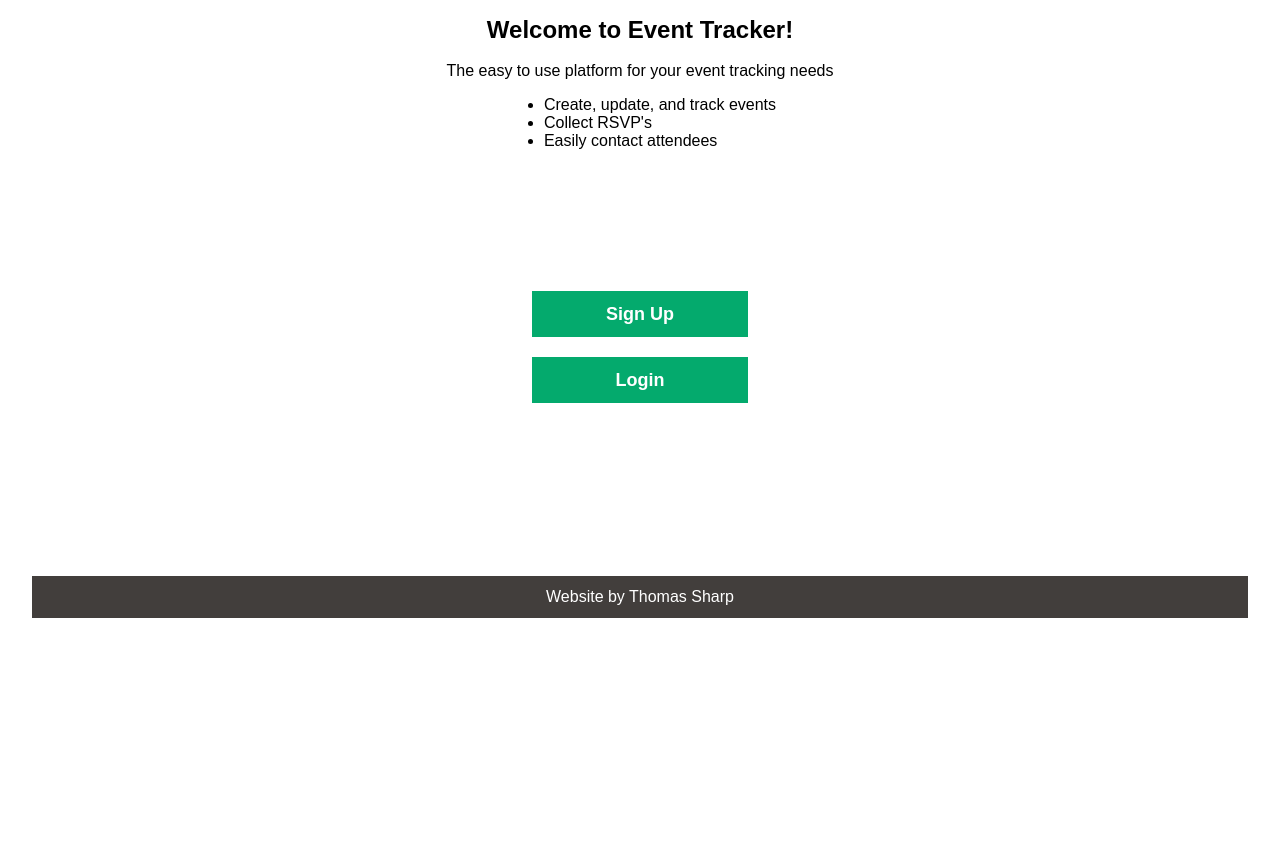
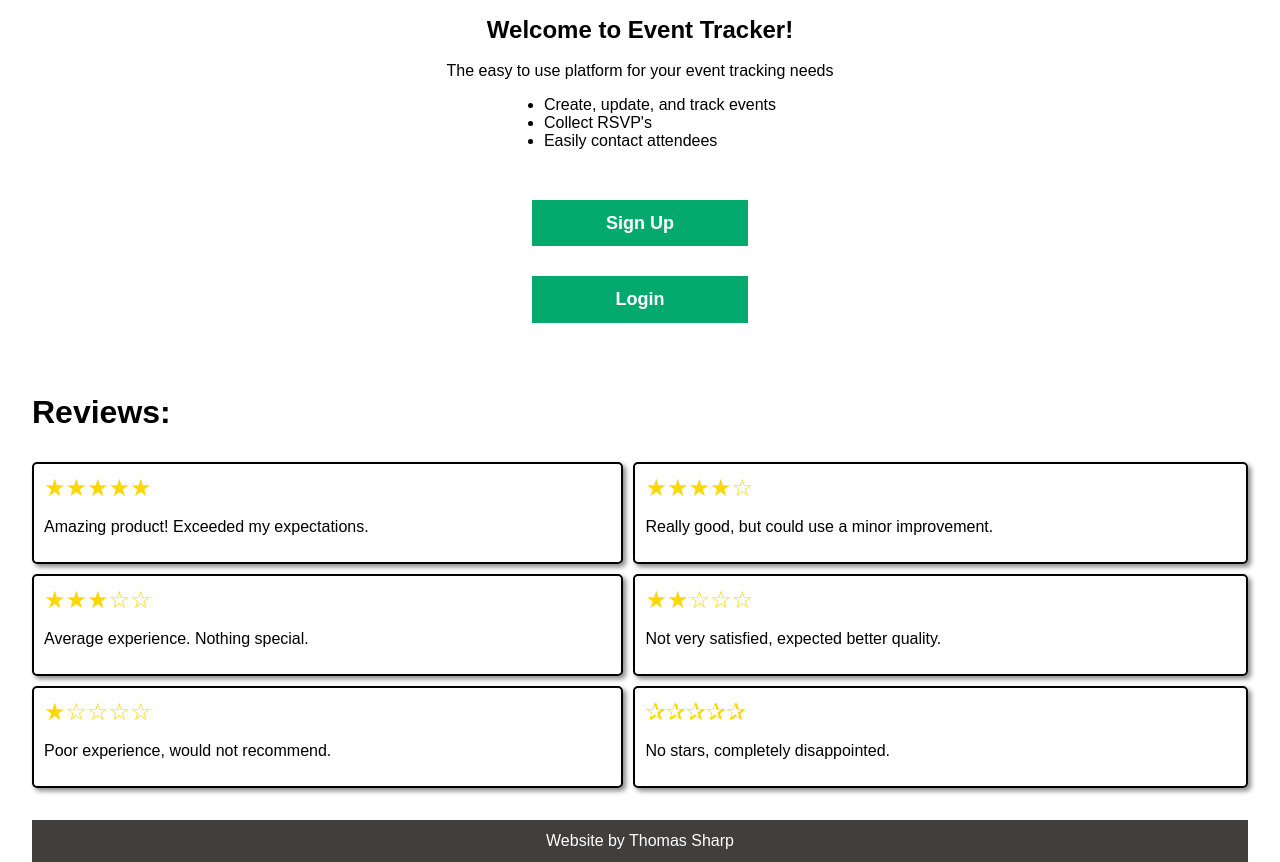
Before and after one commit to looking-sharp/Event_Tracker_Microservice, a Flask app: page / in a window 1280 px wide. Shown: the part 166-1028 px from the top of the page. Before the commit the page ends 784 px from the top, so only its background shows below. Run offline with Flask 3, Linux system fonts and the light colour scheme.

Commit message:
Started adding reviews layout

```diff
--- a/Server/server.py
+++ b/Server/server.py
@@ -41,7 +41,7 @@ CORS(app, resources={
     }
 })
 
-def _get_user_validity() -> bool:
+def _get_user_validity() -> tuple:
     """ Function to check if the current user token is valid
         - Uses User Auth Mcroservice
 
@@ -49,12 +49,12 @@ def _get_user_validity() -> bool:
             if the user's token is valid
     """
     if TOKEN == "":
-        return False
+        return False, None
     headers = { "Authorization": f"Bearer {TOKEN}" }
     response = requests.get(f"{USER_URL}/auth/verify", headers=headers)
     if(response.status_code != 200):
-        return False
-    return True
+        return False, None
+    return True, response.json()
 
 def _parse_date(date_str: str) -> datetime.date:
     """Convert 'YYYY-MM-DD' string to date object."""
@@ -228,15 +228,9 @@ def user_page(user_id):
     """ Brings a user to their dashboard and makes sure all
         their events are loaded in
     """
-    if TOKEN == "":
+    valid, data = _get_user_validity()
+    if not valid:
         return redirect(url_for("index"))
-    headers = { "Authorization": f"Bearer {TOKEN}" }
-    response = requests.get(f"{USER_URL}/auth/verify", headers=headers)
-
-    if(response.status_code != 200):
-        return redirect(url_for("login"))
-
-    data = response.json();
 
     with get_db() as db:
         events = db.execute(
@@ -264,7 +258,8 @@ def create_event(user_id):
     """ Brings uses to the create event form is GET, and adds
         the event based on the form information if POST to db
     """
-    if not _get_user_validity():
+    valid, _ = _get_user_validity()
+    if not valid:
         return redirect(url_for("index"))
 
     if request.method == "POST":
@@ -347,7 +342,8 @@ def delete_event_logic(event_id, user_id):
 @app.route("/delete_event/<event_id>/<user_id>", methods=["POST"])
 def delete_event(event_id, user_id):
     """ Route to delete an event """
-    if not _get_user_validity():
+    valid, _ = _get_user_validity()
+    if not valid:
         return redirect(url_for("index"))
     message, status = delete_event_logic(event_id, user_id)
     return render_template("resultInfo.html", Title="Deleted Event", Header="Delete Event Results", Status=status, Details=message, user_id=user_id)
@@ -359,15 +355,9 @@ def delete_account(user_id):
         - Uses User Auth Microservice
         - Uses Email Microservice
     """
-    if TOKEN == "":
+    valid, data = _get_user_validity()
+    if not valid:
         return redirect(url_for("index"))
-    headers = { "Authorization": f"Bearer {TOKEN}" }
-    response = requests.get(f"{USER_URL}/auth/verify", headers=headers)
-
-    if(response.status_code != 200):
-        return redirect(url_for("index"))
-
-    data = response.json();
     email = data["user"]["email"]
 
     email_handler.send_goodbye_email(email)
@@ -387,7 +377,8 @@ def update_event(user_id, event_id):
     """ Brings uses to the update event form is GET, and updates
         the event based on the form information if POST to db
     """
-    if not _get_user_validity():
+    valid, _ = _get_user_validity()
+    if not valid:
         return redirect(url_for("index"))
 
     if request.method == "POST":
@@ -493,15 +484,9 @@ def email_attendees():
         and sends the email to listed recipients if post
         - Uses Email Microservice
     """
-    if TOKEN == "":
+    valid, data = _get_user_validity()
+    if not valid:
         return redirect(url_for("index"))
-    headers = { "Authorization": f"Bearer {TOKEN}" }
-    response = requests.get(f"{USER_URL}/auth/verify", headers=headers)
-
-    if(response.status_code != 200):
-        return redirect(url_for("login"))
-
-    data = response.json();
     user_id = request.args.get("uid")
 
     if request.method == "POST":
@@ -544,15 +529,9 @@ def email_submissions(user_id, event_id):
         - Uses Email Microservice
         - Uses Event Check In Microservice
     """
-    if TOKEN == "":
+    valid, data = _get_user_validity()
+    if not valid:
         return redirect(url_for("index"))
-    headers = { "Authorization": f"Bearer {TOKEN}" }
-    response = requests.get(f"{USER_URL}/auth/verify", headers=headers)
-
-    if(response.status_code != 200):
-        return redirect(url_for("login"))
-
-    data = response.json();
     with get_db() as db:
         e = db.query(EventLog).filter_by(id=event_id).first()
         if not e:
@@ -570,7 +549,8 @@ def create_form(user_id, event_id):
         the fields to create a check in form if POST
         - Uses Event Check In Microservice
     """
-    if not _get_user_validity():
+    valid, _ = _get_user_validity()
+    if not valid:
         return redirect(url_for("index"))
     with get_db() as db:
         e = db.query(EventLog).filter_by(id=event_id).first()
--- a/Server/static/styles/mainPage.css
+++ b/Server/static/styles/mainPage.css
@@ -1,8 +1,9 @@
 
 .homepage-links {
-  display: contents;
-  gap: 20px;
+  display: flex;
+  gap: 10px;
   flex-direction: column;
+  margin: 50px 0;
 }
 
 .homepage-links form button {
@@ -35,3 +36,25 @@
 .drop-button {
   font-size: large;
 }
+
+.reviews {
+  display: grid;
+  grid-template-columns: auto auto;
+  gap: 10px;
+}
+
+.reviews h1 {
+  grid-column: span 2;
+}
+
+.review {
+  border: solid 2px black;
+  padding: 10px;
+  border-radius: 5px;
+  box-shadow: 3px 3px 5px #888;
+}
+
+.stars {
+  font-size: x-large;
+  color: gold;
+}
--- a/Server/templates/index.html
+++ b/Server/templates/index.html
@@ -35,6 +35,38 @@
       <button type="submit" class="drop-button">Login</button>
     </form>
   </div>
+  <div class="reviews">
+    <h1>Reviews:</h1>
+    <div class="review">
+      <span class="stars">★★★★★</span>
+      <p class="comment">Amazing product! Exceeded my expectations.</p>
+    </div>
+
+    <div class="review">
+      <span class="stars">★★★★☆</span>
+      <p class="comment">Really good, but could use a minor improvement.</p>
+    </div>
+
+    <div class="review">
+      <span class="stars">★★★☆☆</span>
+      <p class="comment">Average experience. Nothing special.</p>
+    </div>
+
+    <div class="review">
+      <span class="stars">★★☆☆☆</span>
+      <p class="comment">Not very satisfied, expected better quality.</p>
+    </div>
+
+    <div class="review">
+      <span class="stars">★☆☆☆☆</span>
+      <p class="comment">Poor experience, would not recommend.</p>
+    </div>
+
+    <div class="review">
+      <span class="stars">✰✰✰✰✰</span>
+      <p class="comment">No stars, completely disappointed.</p>
+    </div>
+  </div>
   <footer>
     Website by Thomas Sharp
   </footer>
```
